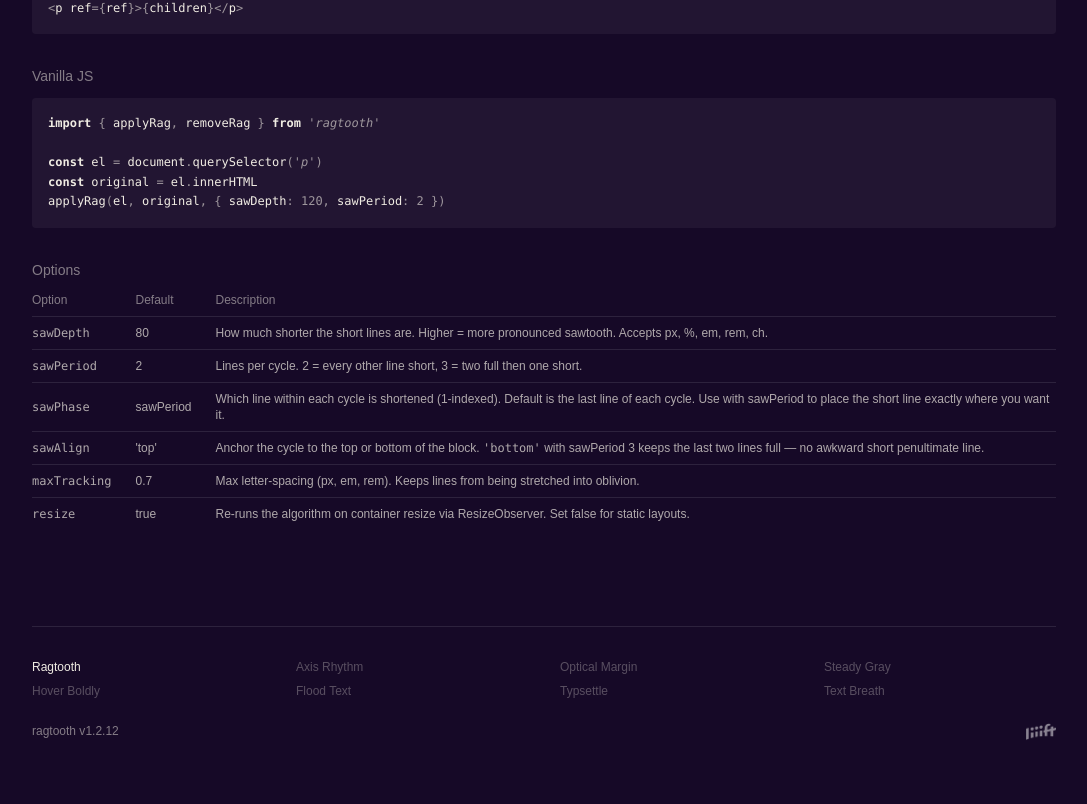
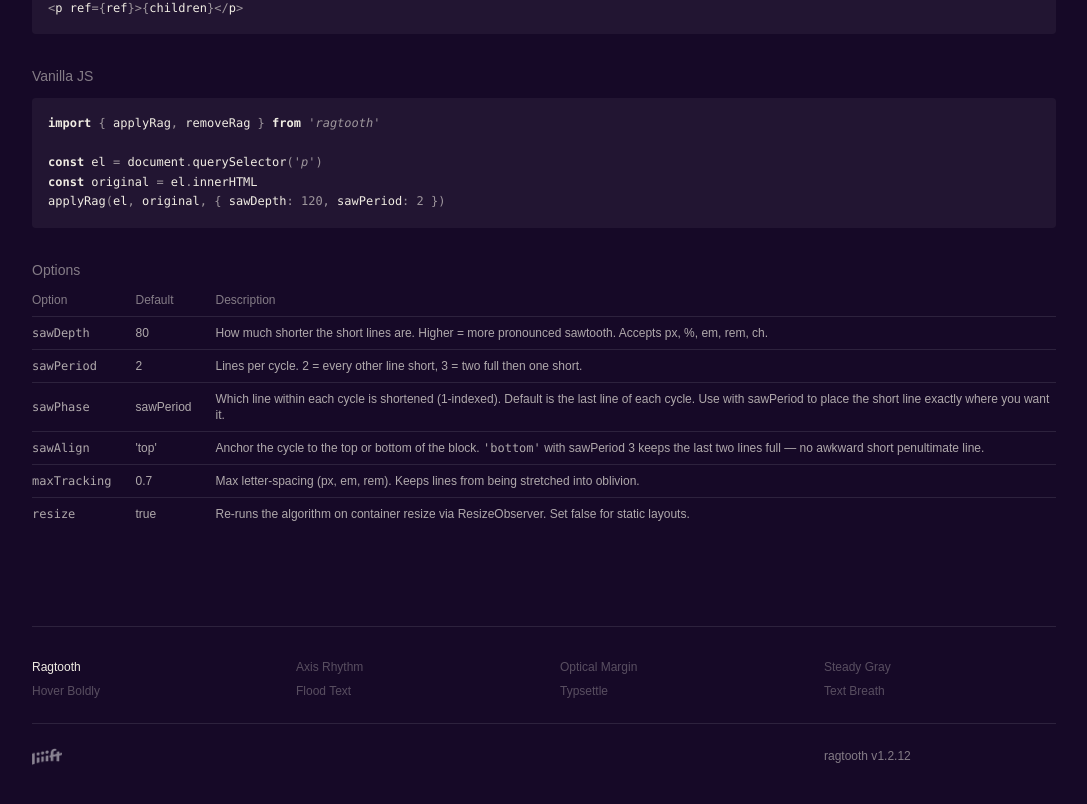
Before and after one commit to over-punch/Ragtooth, a Next.js app in the folder site/: page / in a window 1280 px wide. Shown: the part 1873-2677 px from the top of the page, without its empty margins (96-1183 px from the left). Built offline with nearby package versions, Linux system fonts and the light colour scheme.

Commit message:
Footer: Liiift left, tool name right, hr divider, two-column grid, left-aligned

```diff
--- a/site/src/app/page.tsx
+++ b/site/src/app/page.tsx
@@ -165,8 +165,8 @@
 			{/* Footer */}
 			<footer className="w-full max-w-2xl lg:max-w-5xl flex flex-col gap-6 pt-8 border-t border-white/10 text-xs">
 				<ToolDirectory current="ragtooth" />
-				<div className="flex justify-between opacity-50">
-					<span>ragtooth v{version}</span>
+				<hr className="border-white/10" />
+				<div className="grid grid-cols-2 sm:grid-cols-4 gap-x-8 opacity-50">
 					<a
 						href="https://liiift.studio"
 						target="_blank"
@@ -175,6 +175,7 @@
 					>
 						<img src="/logo-white.png" alt="Liiift Studio" style={{ height: 18, display: 'block' }} />
 					</a>
+					<span className="sm:col-start-4">ragtooth v{version}</span>
 				</div>
 			</footer>
 
--- a/site/src/components/ToolDirectory.tsx
+++ b/site/src/components/ToolDirectory.tsx
@@ -17,12 +17,12 @@
 		<nav aria-label="Other type tools" className="grid grid-cols-2 sm:grid-cols-4 gap-x-8 gap-y-2">
 			{TOOLS.map((tool) =>
 				tool.id === current ? (
-					<span key={tool.id} className="opacity-100">{tool.name}</span>
+					<span key={tool.id} className="opacity-100 text-left">{tool.name}</span>
 				) : (
 					<a
 						key={tool.id}
 						href={tool.url}
-						className="opacity-30 hover:opacity-100 transition-opacity"
+						className="opacity-30 hover:opacity-100 transition-opacity text-left"
 					>
 						{tool.name}
 					</a>
```
